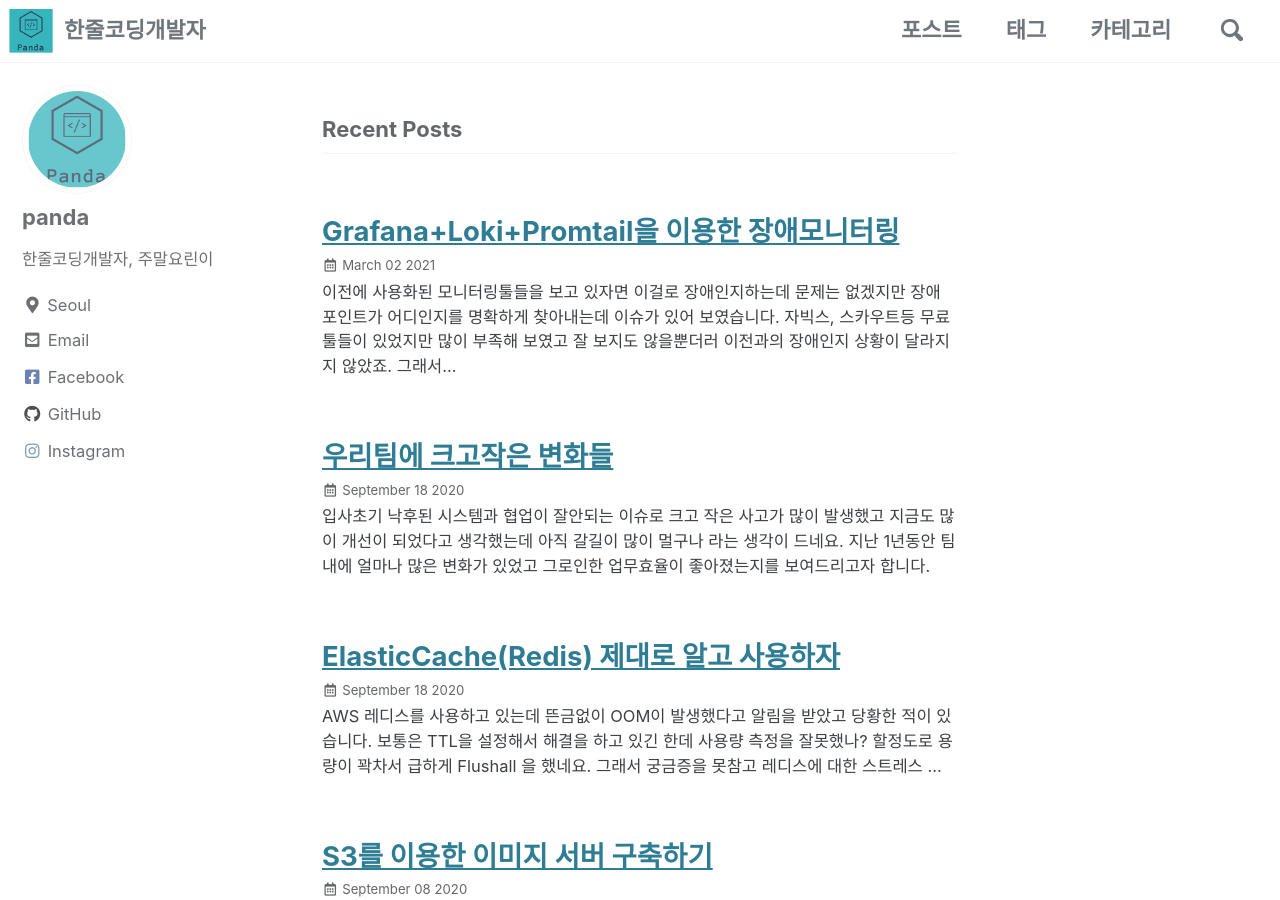
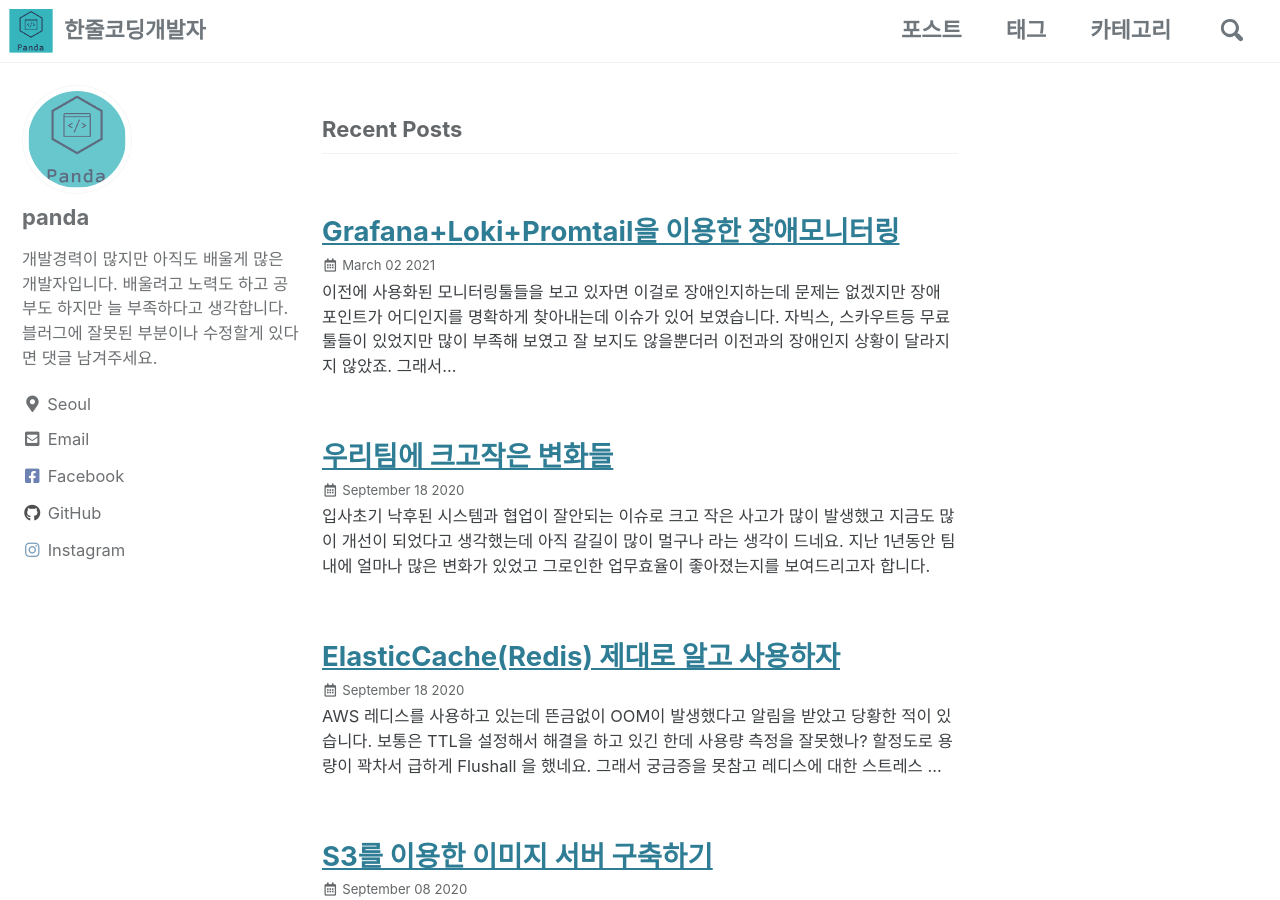
Before and after one commit to Armdiri/armdiri.github.io, a Jekyll site: the page built from index.html, in a window 1280 px wide and 900 px high. Built offline with Jekyll 4.4.1, drawn with Linux system fonts in a browser that asks for light colours; cached includes are drawn as plain includes; the list of posts is cut into pages by our own code; comment, search, counter and statistics services are not loaded.

Commit message:
파일 정리

```diff
--- a/_config.yml
+++ b/_config.yml
@@ -96,7 +96,7 @@ analytics:
 author:
   name             : "panda"
   avatar           : "/assets/images/bio-photo.png"
-  bio              : "한줄코딩개발자, 주말요린이"
+  bio              : "개발경력이 많지만 아직도 배울게 많은 개발자입니다. 배울려고 노력도 하고 공부도 하지만 늘 부족하다고 생각합니다. 블러그에 잘못된 부분이나 수정할게 있다면 댓글 남겨주세요."
   location         : "Seoul"
   email            :
   links:
```
Also changed, not shown: _pages/about.md (deleted, +0 -9 lines).
